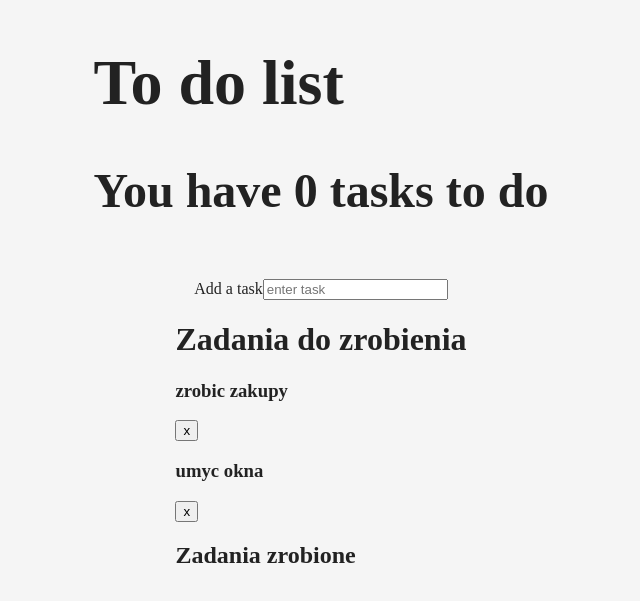
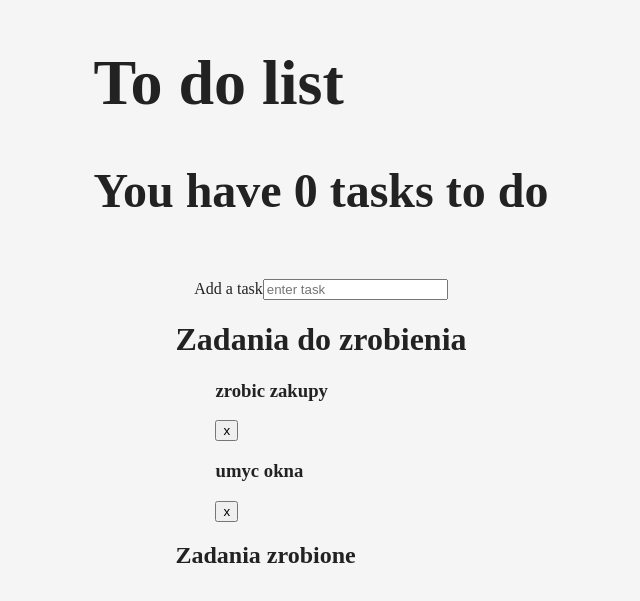
Before and after one commit to matuzalema/to-do-app, a React app: page / in a window 1280 px wide. Shown: the part 123-724 px from the top of the page, without its empty margins (327-967 px from the left). Built offline with nearby package versions, Linux system fonts and the light colour scheme.

Commit message:
Add the ability to delate tasks

```diff
--- a/src/components/TodoForm.js
+++ b/src/components/TodoForm.js
@@ -1,9 +1,12 @@
 import React, {Component} from 'react';
 
 class TodoForm extends Component {
-	constructor(props) {
-		super(props);
-	}
+	constructor(props){
+        super(props);
+        this.state = {
+            value: ''
+        };
+    }
 
 	render(){
 		return(
--- a/src/components/TodoList.js
+++ b/src/components/TodoList.js
@@ -2,14 +2,14 @@ import React from 'react';
 import Todo from './Todo.js';
 
 const TodoList = (props) => {
-		const tasks = props.tasks.map(task => <Todo key={task.id} task={task} removeTodo={props.removeTodo}/>);
+		const tasks = props.tasks.map(task => <Todo key={task.id} task={task} removeTodo={props.removeTodo} />);
 	return (
 		<div>
 			<h1> Zadania do zrobienia</h1>
-			{tasks}
+			<ul>{tasks}</ul>
 			<h2> Zadania zrobione</h2>
+
 		</div>
 	);
 };
-
 export default TodoList;
--- a/src/containers/App.js
+++ b/src/containers/App.js
@@ -28,30 +28,28 @@ class App extends Component {
     }
 
 
-    // addTodo(val){
-    //     const todo = {
-    //         text: val,
-    //         id: uuid.v4(),
-    //     };
-    //     const tasks = [...this.state.tasks, todo];
-    //     this.setState({tasks});
-    // }
+    addTodo(val){
+        const todo = {
+            text: val,
+            id: uuid.v4(),
+        };
+        const tasks = [...this.state.tasks, todo];
+        this.setState({tasks});
+    }
+
     removeTodo(id) {
-        alert('usuniete' + id);
+        const remainder = this.state.tasks.filter(todo => todo.id !== id);
+        this.setState({tasks: remainder});
     }
-    // removeToDo(id) {
-    // 	const remainder = this.state.tasks.filter(todo => todo.id
-    // 		!==id);
-    // 	this.setState({tasks: remainder});
-    // }
+
     render() {
         return (
             <div className={style.TodoApp}>
                 <h1 className="title">
                 <Title numberOfTasks={this.state.numberOfTasks}/>
                 </h1>
-                <TodoForm/>
-                <TodoList tasks={this.state.tasks} removeTodo={this.removeTodo}/>
+                <TodoForm addTodo = {this.addTodo.bind(this)}/>
+                <TodoList tasks={this.state.tasks} removeTodo={this.removeTodo.bind(this)}/>
             </div>
         );
     }
```
Also changed, not shown: 1 other file (tests, documents, lock files or other folders).
